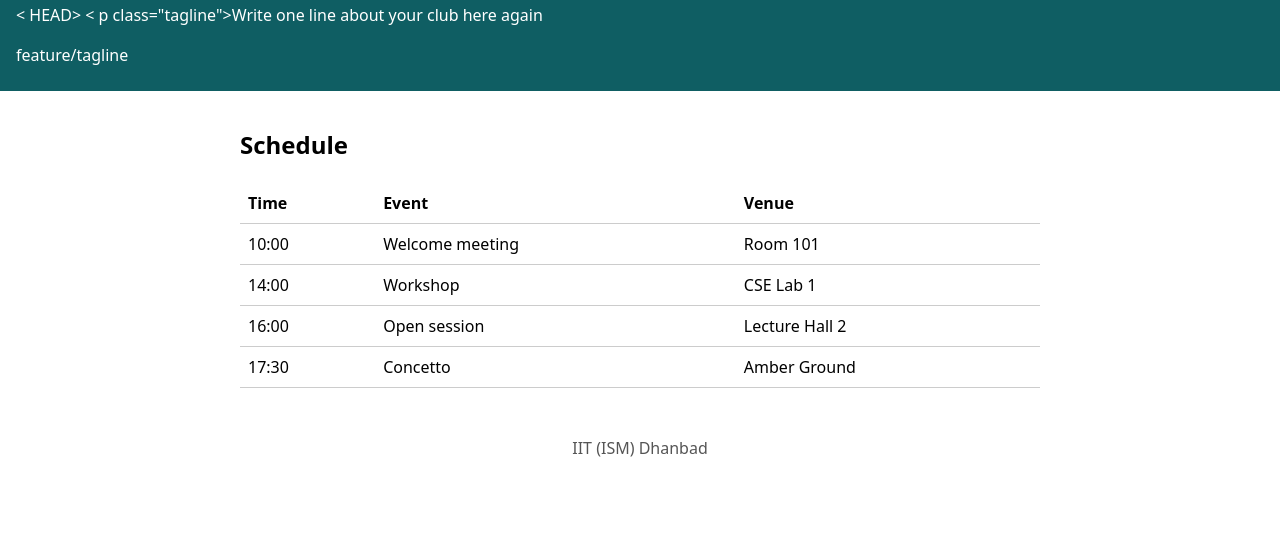
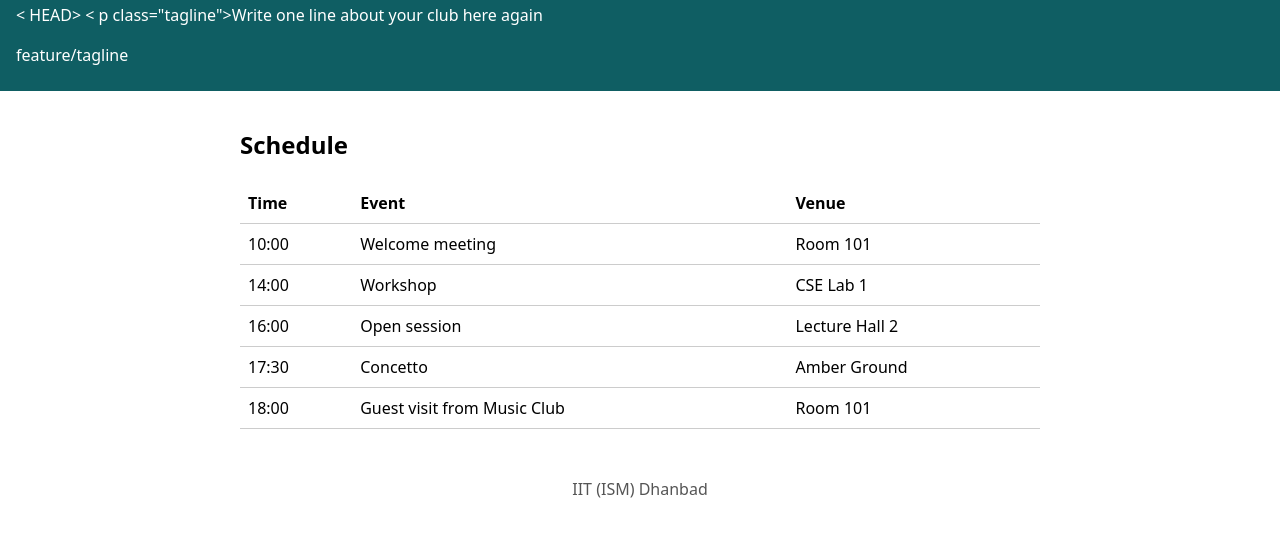
Before and after one commit to aryansingh2604/club-page, a plain HTML site: page index.html in a window 1280 px wide. Shown: the part 112-648 px from the top of the page. Drawn offline with Linux system fonts and the light colour scheme.

Commit message:
add guest visit from music club

```diff
--- a/index.html
+++ b/index.html
@@ -26,6 +26,7 @@
           <tr><td>14:00</td><td>Workshop</td><td>CSE Lab 1</td></tr>
           <tr><td>16:00</td><td>Open session</td><td>Lecture Hall 2</td></tr>
 	  <tr><td>17:30</td><td>Concetto</td><td>Amber Ground</td></tr>
+	  <tr><td>18:00</td><td>Guest visit from Music Club</td><td>Room 101</td></tr>
         </tbody>
       </table>
     </section>
```
